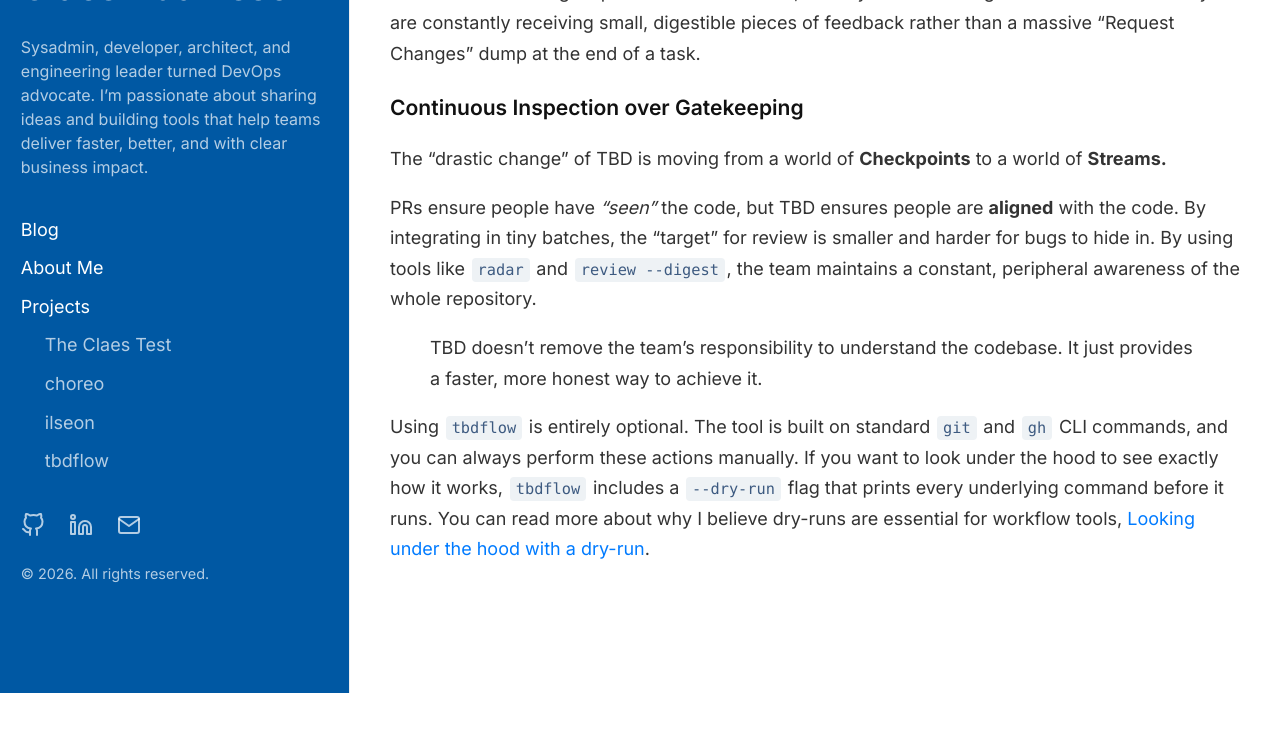
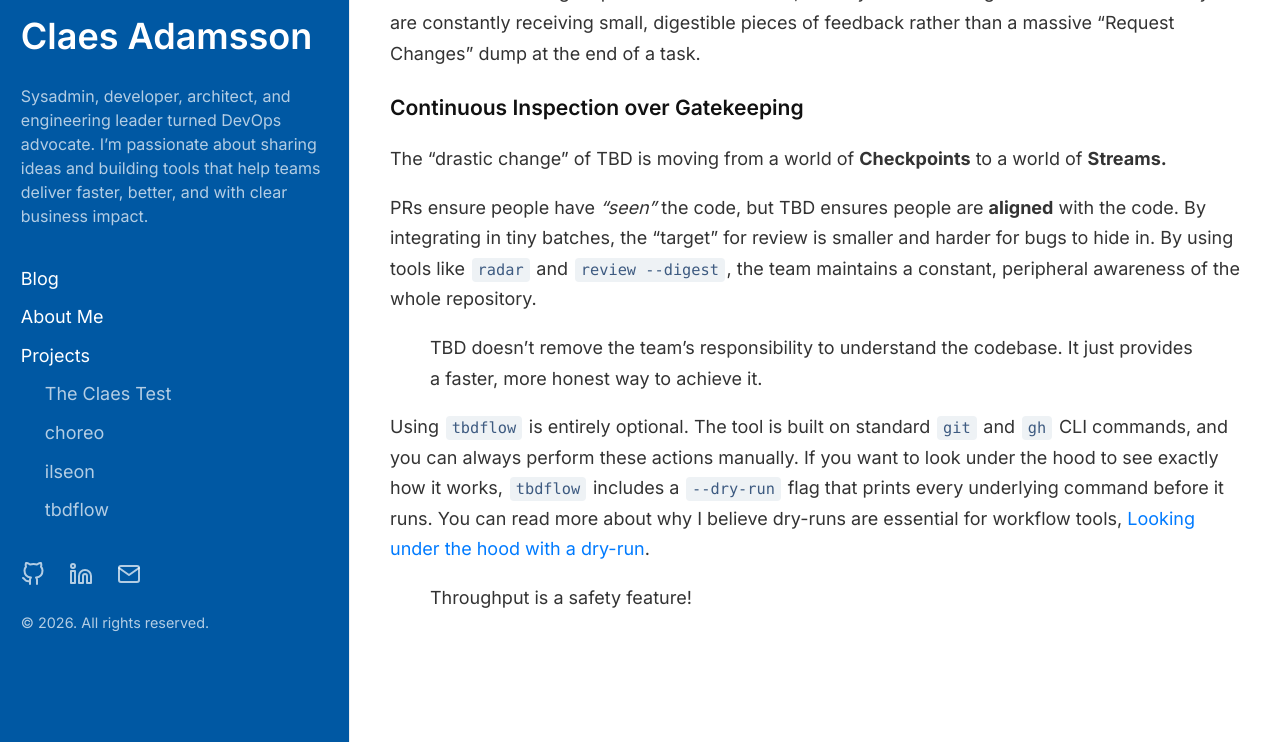
Before and after one commit to cladam/cladam.github.io, a Jekyll site: the page built from _posts/2026-04-03-beyond-the-branch.md, in a window 1280 px wide and 900 px high, scrolled down 1919 px, cut to the strip 158-900 px from the top of the window. Built offline with Jekyll 4.4.1, drawn with Linux system fonts in a browser that asks for light colours; comment, search, counter and statistics services are not loaded; before the commit the page ends 2770 px from its top, so only the background shows below that.

Commit message:
fix: add my slogan

```diff
--- a/_posts/2026-04-03-beyond-the-branch.md
+++ b/_posts/2026-04-03-beyond-the-branch.md
@@ -56,3 +56,5 @@ PRs ensure people have *"seen"* the code, but TBD ensures people are **aligned**
 > TBD doesn't remove the team's responsibility to understand the codebase. It just provides a faster, more honest way to achieve it.
 
 Using `tbdflow` is entirely optional. The tool is built on standard `git` and `gh` CLI commands, and you can always perform these actions manually. If you want to look under the hood to see exactly how it works, `tbdflow` includes a `--dry-run` flag that prints every underlying command before it runs. You can read more about why I believe dry-runs are essential for workflow tools, [Looking under the hood with a dry-run](https://cladam.github.io/2025/08/23/dry-run/).
+
+> Throughput is a safety feature!
```
